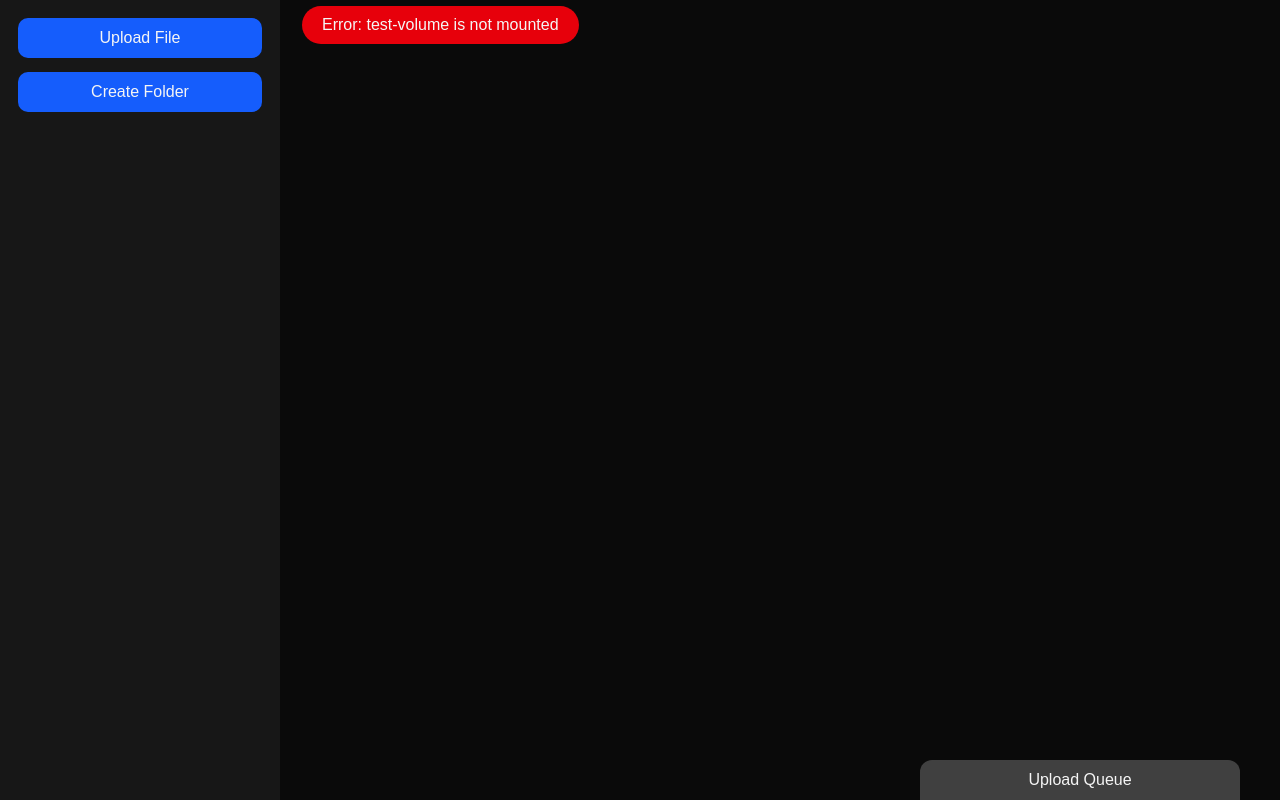
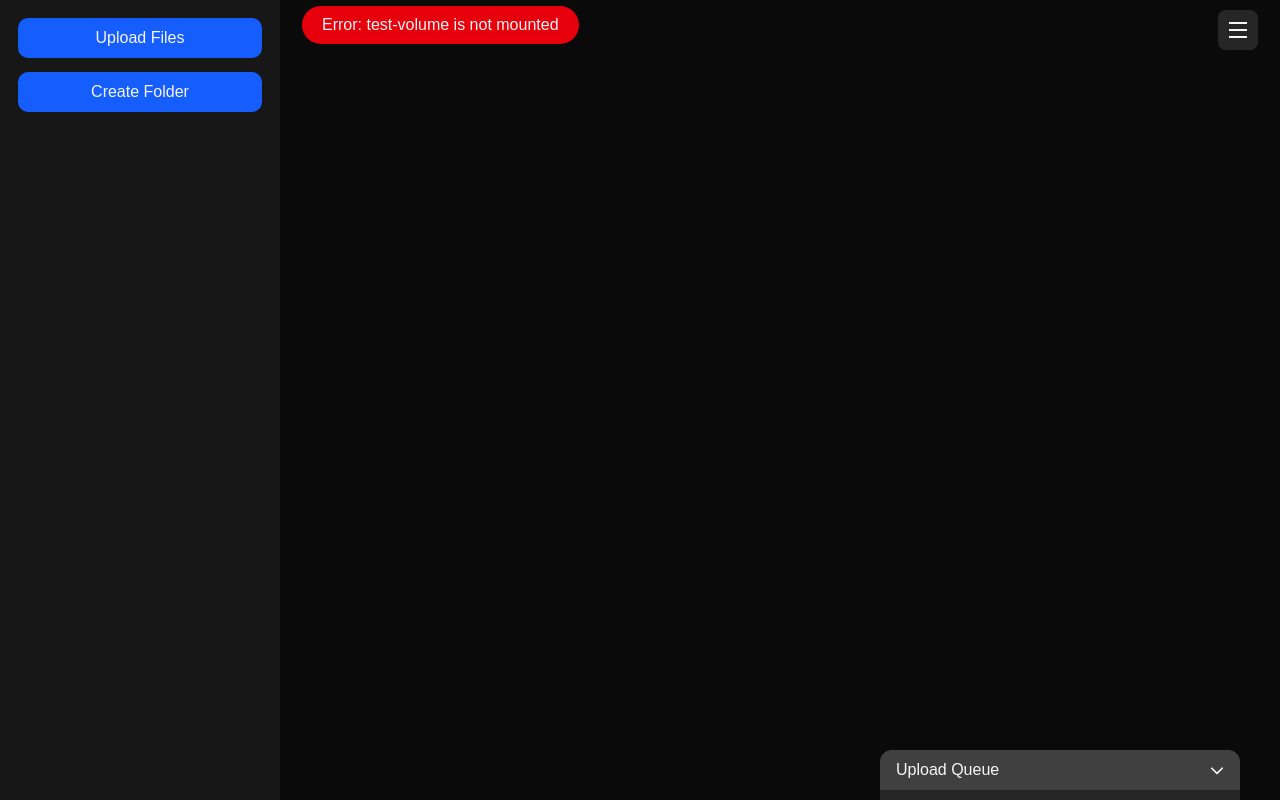
Before and after one commit to zacheryvaughn/network-volume-manager, a FastAPI app: page / in a window 1280 px wide. Run offline with FastAPI, Linux system fonts and the light colour scheme.

Commit message:
a bit hacky but a good place to refine from

```diff
--- a/app/static/script.js
+++ b/app/static/script.js
@@ -1,22 +1,130 @@
+// Queue management
+let uploadQueue = [];
+let isUploading = false;
+
+// View management
+function initializeViewToggle() {
+    const viewToggle = document.getElementById('view-toggle');
+    const itemsList = document.querySelector('#browser-content .items-list');
+
+    if (!viewToggle || !itemsList) return;
+
+    // Load saved view preference
+    const currentView = localStorage.getItem('fileViewMode') || 'list';
+    if (currentView === 'grid') {
+        itemsList.classList.add('grid-view');
+        viewToggle.classList.add('grid-active');
+    }
+
+    // Toggle view mode
+    viewToggle.addEventListener('click', () => {
+        const isGrid = itemsList.classList.toggle('grid-view');
+        viewToggle.classList.toggle('grid-active', isGrid);
+        localStorage.setItem('fileViewMode', isGrid ? 'grid' : 'list');
+    });
+}
+
+// Initialize view toggle on page load and after content updates
+document.addEventListener('DOMContentLoaded', initializeViewToggle);
+
+// Re-initialize view toggle after file upload (when content is refreshed)
+const originalFetch = window.fetch;
+window.fetch = async function(...args) {
+    const response = await originalFetch.apply(this, args);
+    const responseClone = response.clone();
+
+    if (args[0] === window.location.pathname) {
+        responseClone.text().then(() => {
+            setTimeout(initializeViewToggle, 0);
+        });
+    }
+
+    return response;
+};
+
+// Format file size
+function formatFileSize(bytes) {
+    if (bytes === 0) return '0 B';
+    const k = 1024;
+    const sizes = ['B', 'KB', 'MB', 'GB'];
+    const i = Math.floor(Math.log(bytes) / Math.log(k));
+    return parseFloat((bytes / Math.pow(k, i)).toFixed(2)) + ' ' + sizes[i];
+}
+
+// Toggle queue state
+document.getElementById('close-upload-queue-btn').onclick = function() {
+    const uploadQueue = document.getElementById('upload-queue');
+    uploadQueue.classList.toggle('closed');
+};
+
 document.getElementById('file').onchange = function() {
-    const file = this.files[0];
-    if (!file) return;
+    const files = Array.from(this.files);
+    if (!files.length) return;
 
-    // Check file size (32GB in bytes)
-    const maxSize = 32 * 1024 * 1024 * 1024;
-    if (file.size > maxSize) {
-        alert('File size exceeds 32GB limit');
+    const maxSize = 32 * 1024 * 1024 * 1024; // 32GB
+    const queueContainer = document.getElementById('queue-container');
+    const queuedFiles = document.getElementById('queued-files');
+
+    // Show queue if it was hidden
+    queueContainer.style.display = 'block';
+    document.getElementById('upload-queue').classList.remove('closed');
+
+    // Add files to queue
+    files.forEach(file => {
+        if (file.size > maxSize) {
+            alert(`File ${file.name} exceeds 32GB limit`);
+            return;
+        }
+
+        // Create queue item
+        const queueItem = document.createElement('div');
+        queueItem.className = 'queue-item';
+        queueItem.innerHTML = `
+            <div class="queue-item-name">${file.name}</div>
+            <div class="queue-item-size">${formatFileSize(file.size)}</div>
+        `;
+
+        // Add to visual queue at bottom
+        queuedFiles.insertBefore(queueItem, queuedFiles.firstChild);
+
+        // Add to beginning of queue (so bottom items are processed last)
+        uploadQueue.unshift({
+            file: file,
+            element: queueItem
+        });
+    });
+
+    // Start upload if not already uploading
+    if (!isUploading) {
+        uploadNext();
+    }
+};
+
+function uploadNext() {
+    if (uploadQueue.length === 0) {
+        isUploading = false;
+        const progressContainer = document.querySelector('.progress-container');
+        progressContainer.style.opacity = '0';
         return;
     }
 
+    isUploading = true;
+    const {file, element} = uploadQueue[0];
+
+    // Show and reset progress container
     const progressContainer = document.querySelector('.progress-container');
     const progressBar = document.getElementById('progressBar');
     const progressText = document.getElementById('progressText');
+    progressContainer.style.display = 'block';
+    progressContainer.style.opacity = '1';
+    progressBar.style.width = '0%';
+    progressBar.style.backgroundColor = 'var(--color-blue-500)';
 
-    progressContainer.style.display = 'block';
+    // Mark current item as uploading
+    element.classList.add('uploading');
 
     const xhr = new XMLHttpRequest();
-    const currentPath = window.location.pathname.substring(1); // Remove leading slash
+    const currentPath = window.location.pathname.substring(1);
     xhr.open('POST', '/upload/' + currentPath, true);
 
     xhr.upload.onprogress = function(e) {
@@ -33,24 +141,42 @@ document.getElementById('file').onchange = function() {
     xhr.onload = function() {
         if (xhr.status === 303 || xhr.status === 200) {
             progressText.textContent = 'Upload Complete!';
-            progressBar.style.backgroundColor = '#4CAF50';
-            setTimeout(() => {
-                window.location.reload();
-            }, 1000);
+            progressBar.style.backgroundColor = 'var(--color-green-500)';
+            element.classList.remove('uploading');
+            element.classList.add('complete');
+
+            // Refresh browser content and remove completed item
+            fetch(window.location.pathname)
+                .then(response => response.text())
+                .then(html => {
+                    const parser = new DOMParser();
+                    const doc = parser.parseFromString(html, 'text/html');
+                    document.getElementById('browser-content').innerHTML =
+                        doc.getElementById('browser-content').innerHTML;
+                    element.remove();
+                })
+                .finally(() => {
+                    // Remove from queue and upload next
+                    uploadQueue.shift();
+                    setTimeout(uploadNext, 500);
+                });
         } else {
-            progressText.textContent = 'Upload Failed!';
-            progressBar.style.backgroundColor = '#dc3545';
+            handleUploadError();
         }
     };
 
-    xhr.onerror = function() {
+    xhr.onerror = handleUploadError;
+
+    function handleUploadError() {
         progressText.textContent = 'Upload Failed!';
-        progressBar.style.backgroundColor = '#dc3545';
-    };
+        progressBar.style.backgroundColor = 'var(--color-red-600)';
+        element.classList.remove('uploading');
+        uploadQueue.shift();
+        setTimeout(uploadNext, 1000);
+    }
 
     const formData = new FormData();
     formData.append('file', file);
-
     xhr.send(formData);
 };
 
--- a/app/static/styles.css
+++ b/app/static/styles.css
@@ -1,6 +1,6 @@
 /* COLOR VARIABLES */
 :root {
-    /* Primary Range (purple) */
+    /* Primary Blue */
     --color-blue-50: oklch(0.97 0.014 254.604);
     --color-blue-100: oklch(0.932 0.032 255.585);
     --color-blue-200: oklch(0.882 0.059 254.128);
@@ -13,7 +13,7 @@
     --color-blue-900: oklch(0.379 0.146 265.522);
     --color-blue-950: oklch(0.282 0.091 267.935);
 
-    /* Background & Text (gray) */
+    /* Background Gray */
     --color-neutral-50: oklch(0.985 0 0);
     --color-neutral-100: oklch(0.97 0 0);
     --color-neutral-200: oklch(0.922 0 0);
@@ -26,7 +26,7 @@
     --color-neutral-900: oklch(0.205 0 0);
     --color-neutral-950: oklch(0.145 0 0);
 
-    /* Danger Range (red) */
+    /* Danger Red */
     --color-red-50: oklch(0.971 0.013 17.38);
     --color-red-100: oklch(0.936 0.032 17.717);
     --color-red-200: oklch(0.885 0.062 18.334);
@@ -38,6 +38,19 @@
     --color-red-800: oklch(0.444 0.177 26.899);
     --color-red-900: oklch(0.396 0.141 25.723);
     --color-red-950: oklch(0.258 0.092 26.042);
+
+    /* Success Green */
+    --color-green-50: oklch(0.982 0.018 155.826);
+    --color-green-100: oklch(0.962 0.044 156.743);
+    --color-green-200: oklch(0.925 0.084 155.995);
+    --color-green-300: oklch(0.871 0.15 154.449);
+    --color-green-400: oklch(0.792 0.209 151.711);
+    --color-green-500: oklch(0.723 0.219 149.579);
+    --color-green-600: oklch(0.627 0.194 149.214);
+    --color-green-700: oklch(0.527 0.154 150.069);
+    --color-green-800: oklch(0.448 0.119 151.328);
+    --color-green-900: oklch(0.393 0.095 152.535);
+    --color-green-950: oklch(0.266 0.065 152.934);
 }
 /* END */
 
@@ -153,7 +166,8 @@ button:hover {
 }
 
 #browser-content {
-    padding: 22px;
+    padding: 22px 22px 60px 22px;
+    overflow: auto;
 }
 
 .items-list {
@@ -162,8 +176,98 @@ button:hover {
     gap: 14px;
 }
 
+.items-container {
+    display: flex;
+    flex-direction: column;
+    gap: 1px;
+}
+
+/* Grid View Styles */
+.items-list.grid-view {
+    display: flex;
+    flex-direction: column;
+    gap: 30px;
+}
+
+.items-list.grid-view .items-container {
+    display: grid;
+    grid-template-columns: repeat(auto-fill, minmax(200px, 1fr));
+    gap: 20px;
+    margin-top: -16px;
+}
+
+.items-list.grid-view .item {
+    flex-direction: column;
+    height: 180px;
+    padding: 20px;
+    border-radius: 16px;
+}
+
+.items-list.grid-view .item-left {
+    flex-direction: column;
+    gap: 12px;
+    margin-right: 0;
+    align-items: center;
+    text-align: center;
+    height: auto;
+}
+
+.items-list.grid-view .icon {
+    font-size: 48px;
+}
+
+.items-list.grid-view .item-name {
+    text-align: center;
+    line-height: normal;
+    padding: 10px 0;
+}
+
+.items-list.grid-view .item-right {
+    width: 100%;
+    justify-content: center;
+    gap: 12px;
+}
+
+.items-list.grid-view .rename-btn,
+.items-list.grid-view .delete-btn {
+    padding: 6px 12px;
+    font-size: 12px;
+}
+
+/* View Toggle Button */
+.view-toggle {
+    width: 40px;
+    height: 40px;
+    border-radius: 8px;
+    display: flex;
+    align-items: center;
+    justify-content: center;
+    background-color: var(--color-neutral-800);
+}
+
+.view-toggle:hover {
+    background-color: var(--color-neutral-700);
+}
+
+.view-toggle svg {
+    width: 24px;
+    height: 24px;
+}
+
+.view-toggle .grid-icon {
+    display: none;
+}
+
+.view-toggle.grid-active .list-icon {
+    display: none;
+}
+
+.view-toggle.grid-active .grid-icon {
+    display: block;
+}
+
 .section-title {
-    font-size: 20px;
+    font-size: 24px;
     font-weight: 400;
     color: var(--color-neutral-300);
 }
@@ -231,9 +335,7 @@ button:hover {
 .rename-input {
     width: 100%;
     background: var(--color-neutral-900);
-    padding: 8px;
     border: none;
-    border-radius: 8px;
     outline: none;
 }
 
@@ -244,7 +346,7 @@ button:hover {
     padding: 0px 18px;
     background-color: transparent;
     border: 1px solid var(--color-red-400);
-    transition: all 0.2s;
+    transition: color 0.2s, background-color 0.2s;
 }
 
 .delete-btn:hover {
@@ -260,58 +362,110 @@ button:hover {
     position: absolute;
     bottom: 0px;
     right: 40px;
-
     display: flex;
     flex-direction: column;
-
-    width: 320px;
-    min-height: 40px;
-
+    width: 360px;
+    min-height: 50px;
     background-color: var(--color-neutral-800);
     border-radius: 12px 12px 0 0;
+    transition: height 0.5s;
     overflow: hidden;
 }
 
-#upload-queue.open {
-    height: auto;
+#upload-queue.closed {
+    height: 50px;
 }
 
-#open-upload-queue-btn {
+#close-upload-queue-btn {
+    display: flex;
+    justify-content: space-between;
+    align-items: center;
+    flex-shrink: 0;
     height: 40px;
     width: 100%;
-
+    padding: 0 16px;
     background-color: var(--color-neutral-700);
     border-radius: 0;
 }
 
-#open-upload-queue-btn:hover {
+#close-upload-queue-btn:hover {
     background-color: var(--color-neutral-600);
 }
 
-/* Not yet modified */
+.chevron {
+    width: 14px;
+    height: 14px;
+    fill: currentColor;
+    transition: transform 0.3s ease;
+}
+
+#upload-queue.closed .chevron {
+    transform: rotate(-180deg);
+}
+
+#queue-container {
+    max-height: 400px;
+    overflow-y: auto;
+    background-color: var(--color-neutral-800);
+}
+
+#queued-files {
+    display: flex;
+    flex-direction: column; /* Normal flow, items move up naturally */
+}
+
+.queue-item {
+    display: flex;
+    justify-content: space-between;
+    align-items: center;
+    padding: 12px 16px;
+    background-color: var(--color-neutral-700);
+    border-bottom: 1px solid var(--color-neutral-600);
+    transition: all 0.3s ease;
+}
+
+.queue-item.uploading {
+    background-color: var(--color-blue-900);
+}
+
+.queue-item-name {
+    white-space: nowrap;
+    overflow: hidden;
+    text-overflow: ellipsis;
+    max-width: 200px;
+}
+
+.queue-item-size {
+    font-size: 12px;
+    color: var(--color-neutral-400);
+    margin-left: 8px;
+}
+
 .progress-container {
-    margin-top: 1rem;
-    background-color: var(--color-neutral-700);
-    border-radius: 100px;
+    flex-shrink: 0;
+    position: relative;
+    background-color: var(--color-neutral-800);
+    width: 100%;
+    height: 10px;
+    opacity: 0;
     overflow: hidden;
-    position: relative;
-    height: 20px;
+    transition: opacity 0.1s;
 }
 
 .progress-bar {
     width: 0;
     height: 100%;
     background-color: var(--color-blue-600);
-    transition: width 0.1s linear;
+    transition: width 0.1s linear, background-color 0.2s;
 }
 
 .progress-text {
+    font-size: 10px;
     position: absolute;
     top: 50%;
     left: 50%;
     transform: translate(-50%, -50%);
     color: var(--color-neutral-100);
-    font-size: 0.875rem;
     font-weight: bold;
 }
 /* END */
--- a/app/templates/index.html
+++ b/app/templates/index.html
@@ -11,8 +11,8 @@
 
     <section id="sidebar">
         <div id="sidebar-top">
-            <input type="file" name="file" id="file" style="display: none">
-            <button class="upload-file-btn" onclick="document.getElementById('file').click()">Upload File</button>
+            <input type="file" name="file" id="file" style="display: none" multiple>
+            <button class="upload-file-btn" onclick="document.getElementById('file').click()">Upload Files</button>
 
             <button class="create-folder-btn" onclick="createFolder()">Create Folder</button>
         </div>
@@ -37,13 +37,21 @@
             </div>
 
             <div id="browser-header-right">
-
+                <button id="view-toggle" class="view-toggle" title="Toggle view">
+                    <svg class="list-icon" xmlns="http://www.w3.org/2000/svg" viewBox="0 0 24 24" width="24" height="24">
+                        <path fill="currentColor" d="M3 4h18v2H3V4zm0 7h18v2H3v-2zm0 7h18v2H3v-2z"/>
+                    </svg>
+                    <svg class="grid-icon" xmlns="http://www.w3.org/2000/svg" viewBox="0 0 24 24" width="24" height="24">
+                        <path fill="currentColor" d="M3 3h8v8H3V3zm10 0h8v8h-8V3zm0 10h8v8h-8v-8zM3 13h8v8H3v-8z"/>
+                    </svg>
+                </button>
             </div>
         </div>
         <div id="browser-content">
             <div class="items-list">
                 {% if folders %}
                 <div class="section-title">Folders</div>
+                <div class="items-container">
                 {% for folder in folders %}
                     {% set folder_path = current_path ~ '/' ~ folder if current_path else folder %}
                     <div class="item">
@@ -57,10 +65,12 @@
                         </div>
                     </div>
                 {% endfor %}
+                </div>
                 {% endif %}
 
                 {% if files %}
                 <div class="section-title">Files</div>
+                <div class="items-container">
                 {% for file in files %}
                     <div class="item">
                         <div class="item-left">
@@ -72,16 +82,25 @@
                         </div>
                     </div>
                 {% endfor %}
+                </div>
                 {% endif %}
             </div>
         </div>
     </main>
 
     <div id="upload-queue">
-        <button id="open-upload-queue-btn">Upload Queue</button>
-        <div class="progress-container" style="display: none;">
+        <button id="close-upload-queue-btn">
+            <span>Upload Queue</span>
+            <svg class="chevron" xmlns="http://www.w3.org/2000/svg" viewBox="0 0 512 512">
+                <path d="M233.4 406.6c12.5 12.5 32.8 12.5 45.3 0l192-192c12.5-12.5 12.5-32.8 0-45.3s-32.8-12.5-45.3 0L256 338.7 86.6 169.4c-12.5-12.5-32.8-12.5-45.3 0s-12.5 32.8 0 45.3l192 192z"/>
+            </svg>
+        </button>
+        <div class="progress-container">
             <div class="progress-bar" id="progressBar"></div>
-            <div class="progress-text" id="progressText">0%</div>
+            <div class="progress-text" id="progressText"></div>
+        </div>
+        <div id="queue-container">
+            <div id="queued-files"></div>
         </div>
     </div>
 
```
